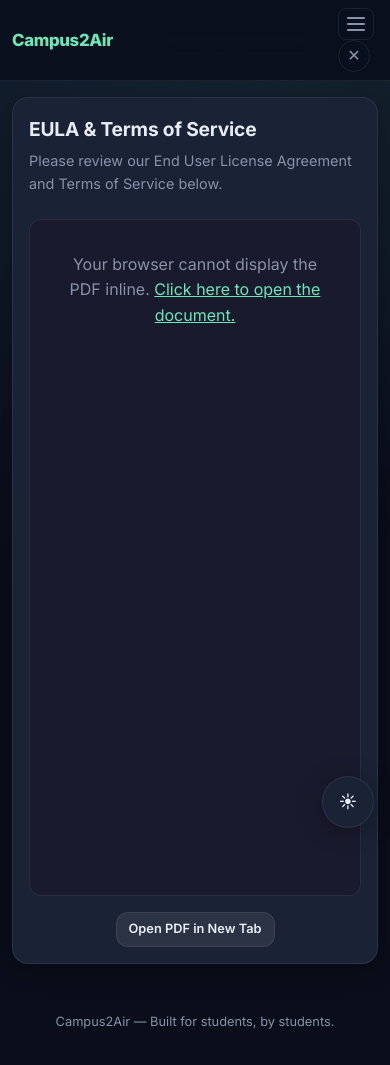
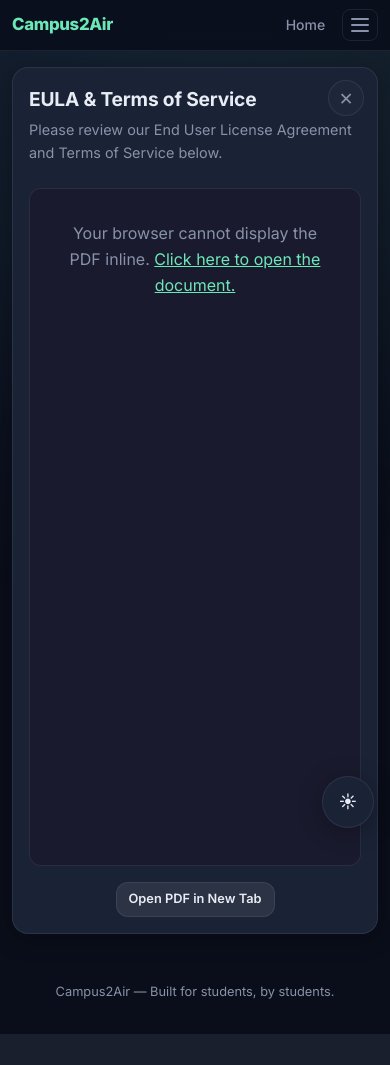
Before and after one commit to CodingGenius0001/univs-carpool-matchmaking, a Flask app: page /eula in a window 390 px wide. After the commit the page ends 1034 px from the top, so only its background shows below. Run offline with Flask 3, Linux system fonts and the light colour scheme.

Commit message:
Polish EULA header alignment and move close button into panel

```diff
--- a/static/styles.css
+++ b/static/styles.css
@@ -1185,18 +1185,43 @@ input[type="date"]::-webkit-calendar-picker-indicator {
 }
 
 
+.eula-header {
+  grid-template-columns: 1fr auto auto;
+}
+
+.eula-header .nav-links {
+  grid-column: 2;
+  justify-self: end;
+}
+
+.eula-header .hamburger-wrap {
+  grid-column: 3;
+}
+
+.eula-card {
+  position: relative;
+  padding-right: 4.25rem;
+}
+
 .eula-close-btn {
   display: inline-flex;
   align-items: center;
   justify-content: center;
-  width: 32px;
-  height: 32px;
+  width: 42px;
+  height: 42px;
   border-radius: 50%;
   border: 1px solid var(--card-border);
   color: var(--text-muted);
   text-decoration: none;
-  font-size: 1rem;
-  margin-right: 0.5rem;
+  font-size: 1.4rem;
+  line-height: 1;
+  background: rgba(255, 255, 255, 0.02);
+}
+
+.eula-panel-close {
+  position: absolute;
+  top: 1.25rem;
+  right: 1.25rem;
 }
 
 .eula-close-btn:hover {
@@ -1470,6 +1495,37 @@ input[type="date"]::-webkit-calendar-picker-indicator {
 
   .nav-links {
     display: none;
+  }
+
+  .eula-header {
+    grid-template-columns: 1fr auto auto;
+  }
+
+  .eula-header .nav-links {
+    display: flex;
+    grid-column: 2;
+    justify-self: end;
+  }
+
+  .eula-header .nav-links a {
+    padding: 0.35rem 0.55rem;
+  }
+
+  .eula-header .hamburger-wrap {
+    grid-column: 3;
+  }
+
+  .eula-card {
+    padding-right: 1.25rem;
+    padding-top: 3.2rem;
+  }
+
+  .eula-panel-close {
+    top: 0.8rem;
+    right: 0.8rem;
+    width: 36px;
+    height: 36px;
+    font-size: 1.1rem;
   }
 
   .my-party-btn {
--- a/templates/eula.html
+++ b/templates/eula.html
@@ -11,7 +11,7 @@
     <script>if(localStorage.getItem('theme')==='light'){document.documentElement.classList.add('light-mode');}</script>
   </head>
   <body>
-    <header class="site-header">
+    <header class="site-header eula-header">
       <a href="/" class="site-logo">Campus2Air</a>
       <nav class="nav-links">
         {% if user_email %}
@@ -26,7 +26,6 @@
         <button class="hamburger-btn" id="hamburger-btn" aria-label="Menu">
           <span></span><span></span><span></span>
         </button>
-        <a href="{% if user_email %}/start-now{% else %}/{% endif %}" class="eula-close-btn" aria-label="Close EULA">✕</a>
         <div class="hamburger-menu" id="hamburger-menu">
           {% if user_email %}
           <a href="/start-now" class="mobile-nav-link">Home</a>
@@ -47,7 +46,8 @@
     </header>
 
     <main class="container eula-wide">
-      <section class="card">
+      <section class="card eula-card">
+        <a href="{% if user_email %}/start-now{% else %}/{% endif %}" class="eula-close-btn eula-panel-close" aria-label="Close EULA">✕</a>
         <h2>EULA & Terms of Service</h2>
         <p class="card-subtitle">Please review our End User License Agreement and Terms of Service below.</p>
 
```
